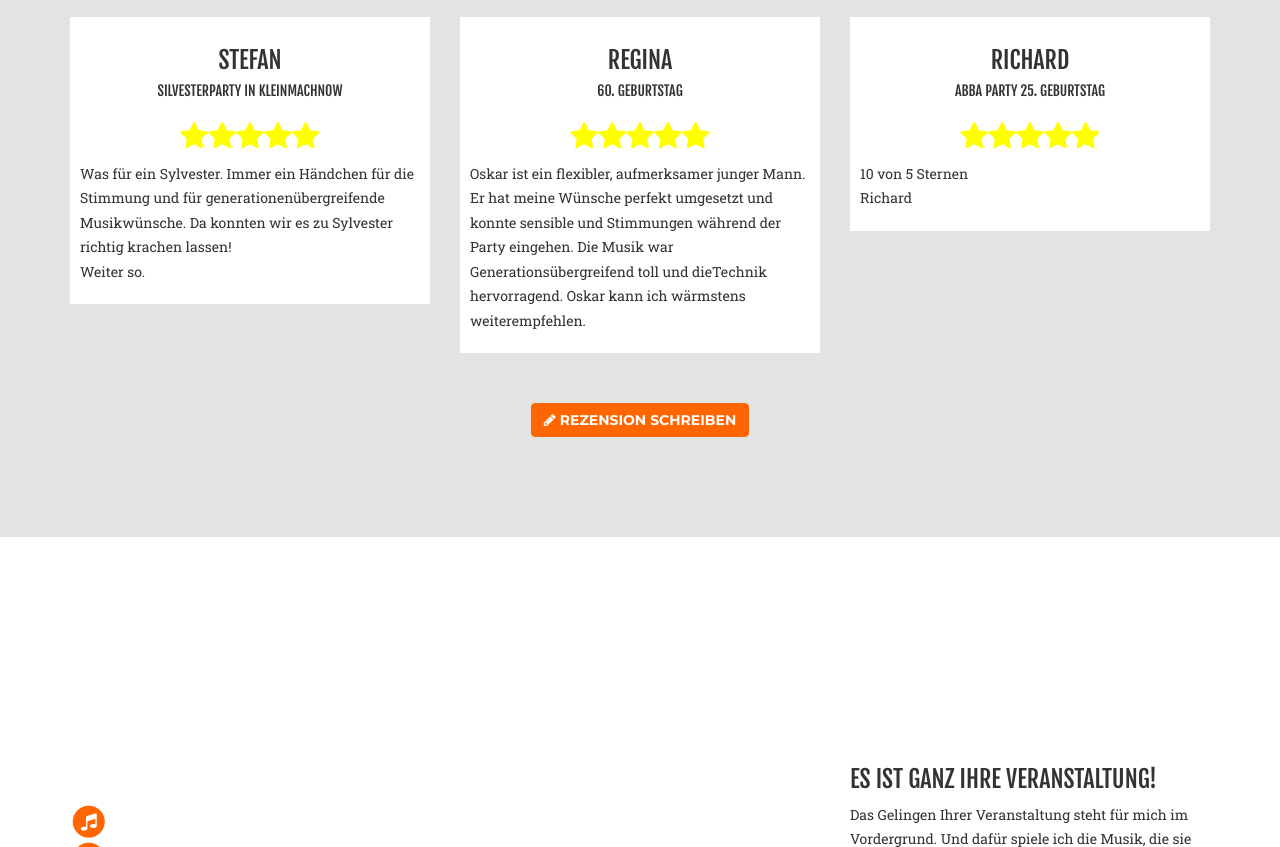
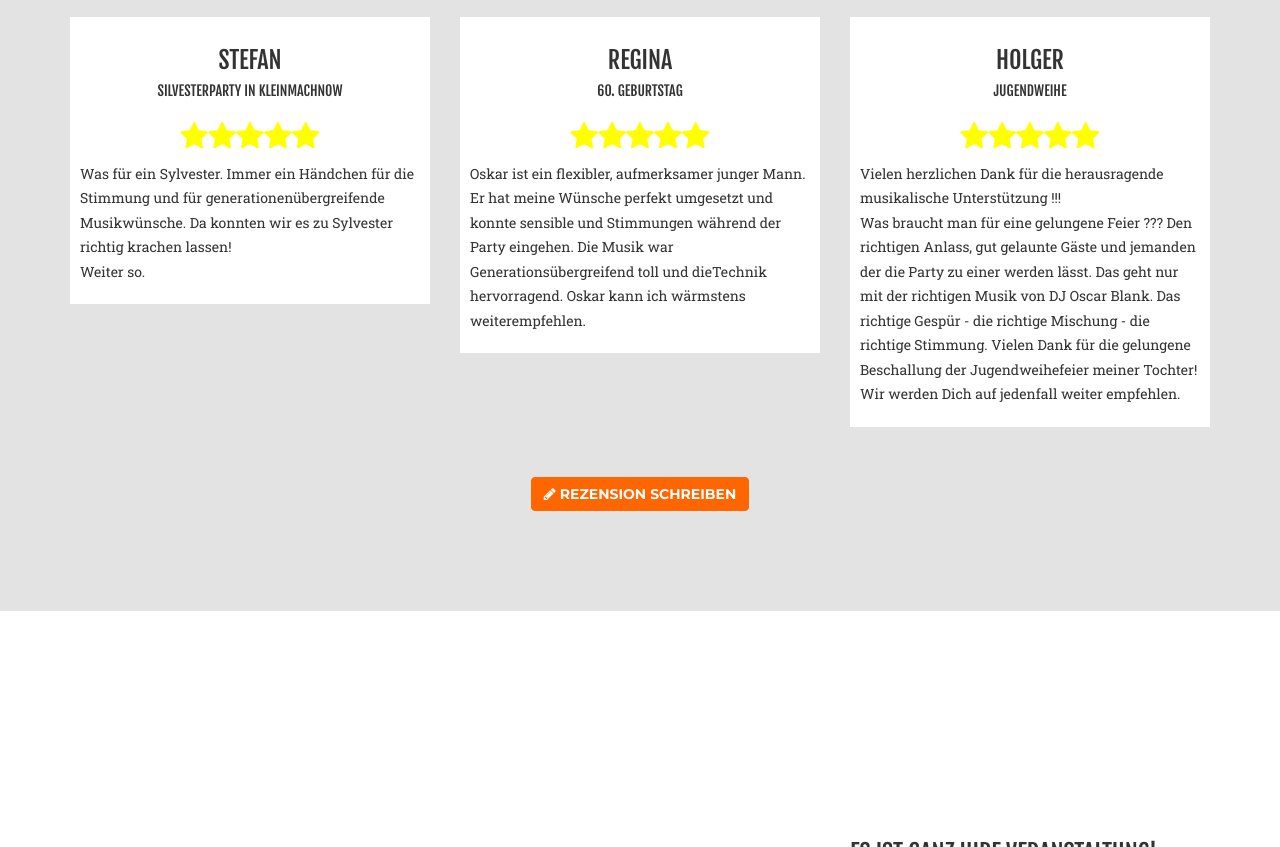
Before and after one commit to oscibla/dj, a website: page docs/index.html in a window 1280 px wide. Shown: the part 2057-2904 px from the top of the page. Drawn offline with nearby package versions, Linux system fonts and the light colour scheme; a script that the page names is missing; files whose address does not match are found by name; a web font is replaced by a local one.

Commit message:
add rezension holger

```diff
--- a/docs/index.html
+++ b/docs/index.html
@@ -187,11 +187,11 @@
                     <div class="col-lg-4">
                       <div class="echo">
                         <div class="text-center">
-                          <h3>Richard</h3>
-                          <h5>ABBA Party 25. Geburtstag</h5>
+                          <h3>Holger</h3>
+                          <h5>Jugendweihe</h5>
                           <h2 class="stars"><i class="fa fa-star"></i><i class="fa fa-star"></i><i class="fa fa-star"></i><i class="fa fa-star"></i><i class="fa fa-star"></i></h2>
                         </div>
-                          <p>10 von 5 Sternen <br>Richard </p>
+                          <p>Vielen herzlichen Dank für die herausragende musikalische Unterstützung !!! <br>Was braucht man für eine gelungene Feier ??? Den richtigen Anlass, gut gelaunte Gäste und jemanden der die Party zu einer werden lässt. Das geht nur mit der richtigen Musik von DJ Oscar Blank. Das richtige Gespür - die richtige Mischung - die richtige Stimmung. Vielen Dank für die gelungene Beschallung der Jugendweihefeier meiner Tochter! Wir werden Dich auf jedenfall weiter empfehlen. </p>
                       </div>
                     </div>
                       <!--Echo's-->
```
